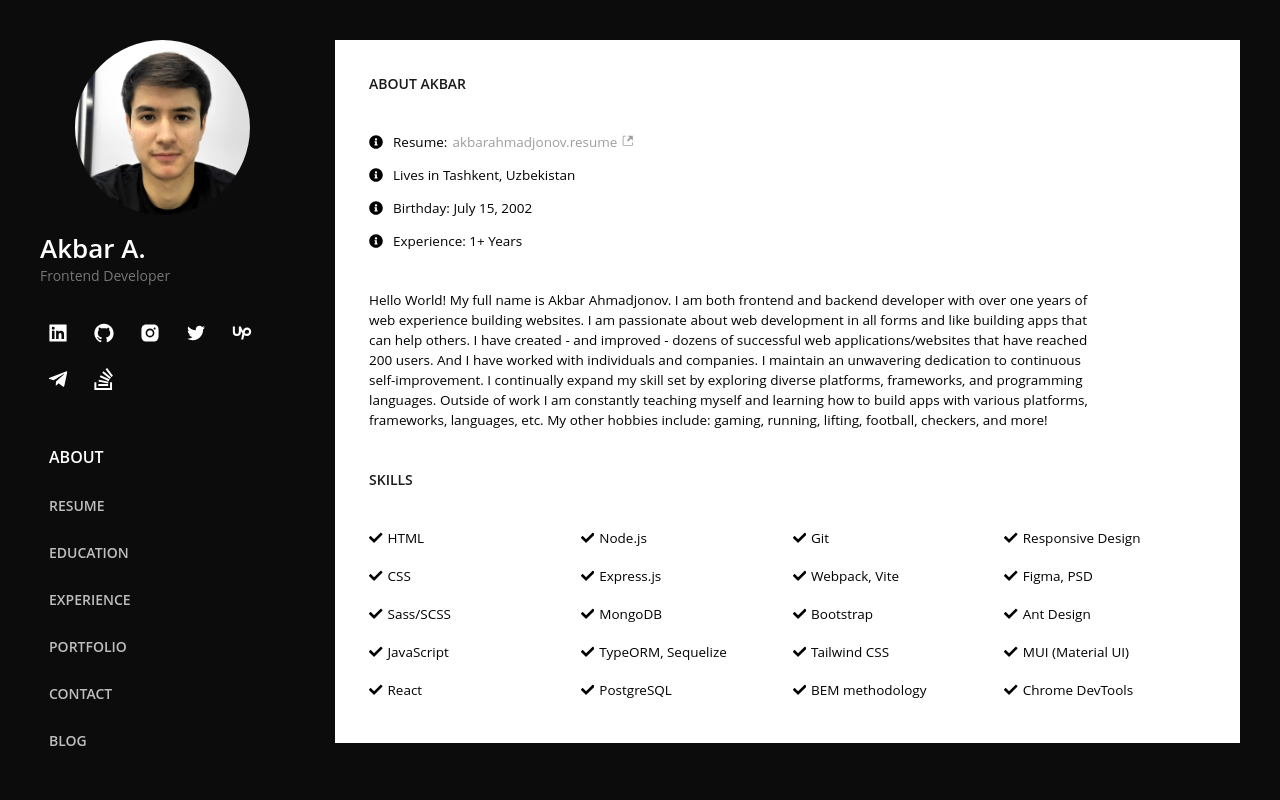
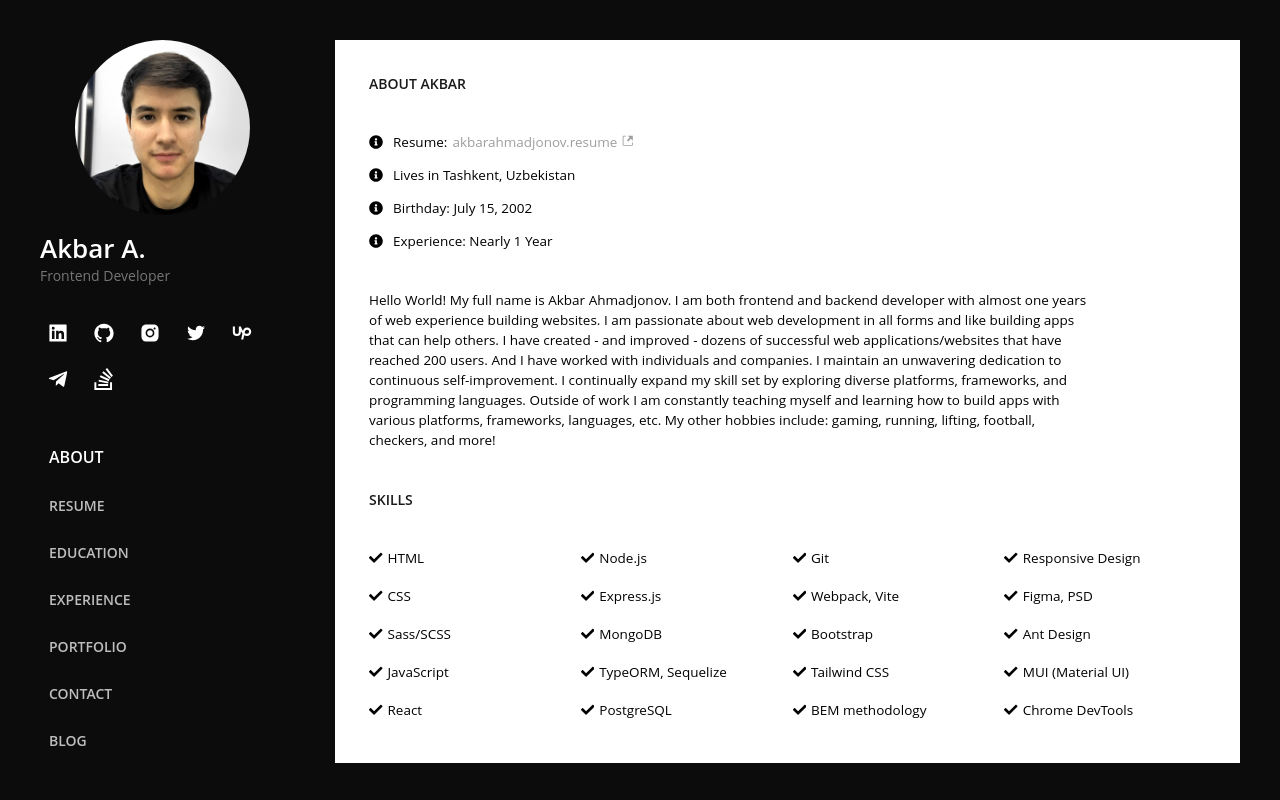
Before and after one commit to akbarahmadjonov/portfolio-website-v1, a React (Vite) app: page /about in a window 1280 px wide. Shown: the top 800 px of the page. Built offline with nearby package versions, Linux system fonts and the light colour scheme.

Commit message:
Updated changes

```diff
--- a/src/pages/nesting/about/About.tsx
+++ b/src/pages/nesting/about/About.tsx
@@ -31,14 +31,14 @@ export const About = () => {
             15, 2002
           </span>
           <span className="about__parts">
-            <FaInfoCircle className="about__icon" size={14} /> Experience: 1+
-            Years
+            <FaInfoCircle className="about__icon" size={14} /> Experience: Nearly 1
+            Year
           </span>
         </div>
         <div className="about__selfSectionWrapper">
           <p className="about__myselfSection">
             Hello World! My full name is Akbar Ahmadjonov. I am both frontend
-            and backend developer with over one years of web experience building websites. I
+            and backend developer with almost one years of web experience building websites. I
             am passionate about web development in all forms and like building
             apps that can help others. I have created - and improved - dozens of
             successful web applications/websites that have reached 200 users.
```
